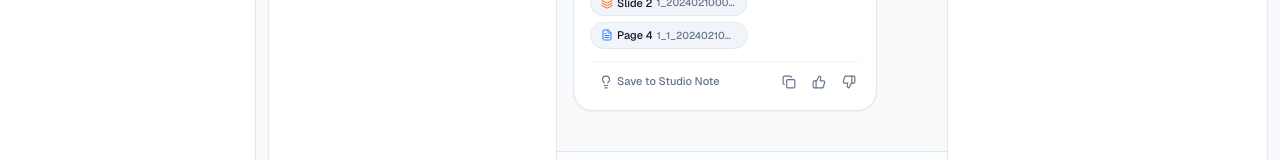
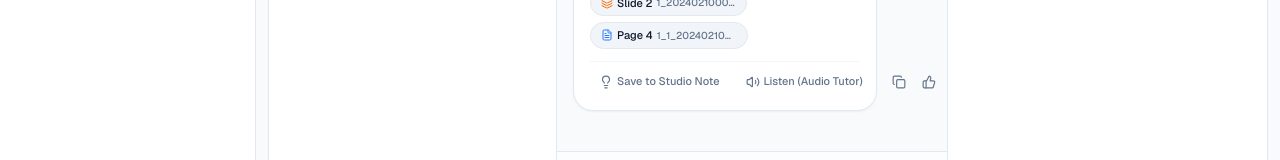
Before and after one commit to NamrataParalkar/LearnLoop-AI, a Next.js app in the folder frontend/: page /tutor in a window 1280 px wide. Both pictures are taken after a click on the button "Ask Tutor". Shown: the part 842-1002 px from the top of the page. Built offline with nearby package versions, Linux system fonts and the light colour scheme; no server answers.

Commit message:
feat(tutor): implement audio tutoring TTS with Indian languages support

```diff
--- a/frontend/src/app/(app)/tutor/page.tsx
+++ b/frontend/src/app/(app)/tutor/page.tsx
@@ -45,7 +45,10 @@ import {
   MessageSquareQuote,
   Check,
   Link as LinkIcon,
-  PlaySquare
+  PlaySquare,
+  Volume2,
+  VolumeX,
+  Mic
 } from "lucide-react";
 import { API_BASE_URL, getApiUrl } from "@/lib/config";
 
@@ -118,6 +121,44 @@ export default function GeminiNotebookTutor() {
   const [rightPanelTab, setRightPanelTab] = useState<"viewer" | "studio">("studio");
   const [viewerContent, setViewerContent] = useState<CitationItem | null>(null);
   const [copiedId, setCopiedId] = useState<string | number | null>(null);
+  const [speakingMsgId, setSpeakingMsgId] = useState<string | number | null>(null);
+
+  // Audio Speech Synthesis (TTS Requirement 6.e)
+  const toggleSpeech = (text: string, msgId: string | number) => {
+    if (typeof window === "undefined" || !("speechSynthesis" in window)) {
+      alert("Text-to-speech audio is not supported in this browser.");
+      return;
+    }
+
+    if (speakingMsgId === msgId) {
+      window.speechSynthesis.cancel();
+      setSpeakingMsgId(null);
+      return;
+    }
+
+    window.speechSynthesis.cancel();
+    // Clean text of markdown asterisks and hash symbols for smooth natural audio speech
+    const cleanText = text
+      .replace(/[*#_`>]/g, "")
+      .replace(/\[\d+\]/g, "")
+      .replace(/https?:\/\/\S+/g, "");
+
+    const utterance = new SpeechSynthesisUtterance(cleanText);
+    if (language === "Hindi") {
+      utterance.lang = "hi-IN";
+    } else if (language === "Marathi") {
+      utterance.lang = "mr-IN";
+    } else {
+      utterance.lang = "en-US";
+    }
+    utterance.rate = 1.0;
+
+    utterance.onend = () => setSpeakingMsgId(null);
+    utterance.onerror = () => setSpeakingMsgId(null);
+
+    setSpeakingMsgId(msgId);
+    window.speechSynthesis.speak(utterance);
+  };
 
   // Collapsible Side Panels State
   const [isLeftCollapsed, setIsLeftCollapsed] = useState(false);
@@ -1591,7 +1632,7 @@ A: The system tolerates up to f Byzantine faults in a network of 3f + 1 nodes un
                         </div>
                       )}
 
-                      {/* Action Bar (Save to Studio Note, Copy, Feedback) */}
+                      {/* Action Bar (Save to Studio Note, Audio Read Aloud, Copy, Feedback) */}
                       {m.role === "assistant" && (
                         <div className="flex items-center gap-2 mt-3 pt-2 text-muted-foreground border-t border-border/40">
                           <Button
@@ -1602,6 +1643,25 @@ A: The system tolerates up to f Byzantine faults in a network of 3f + 1 nodes un
                           >
                             <Lightbulb className="h-3 w-3" />
                             Save to Studio Note
+                          </Button>
+                          <Button
+                            variant="ghost"
+                            size="sm"
+                            className={`h-6 px-2 text-[11px] gap-1 transition-colors ${speakingMsgId === m.id ? "text-primary font-semibold bg-primary/10" : "hover:text-primary"}`}
+                            onClick={() => toggleSpeech(m.content, m.id)}
+                            title={speakingMsgId === m.id ? "Stop reading aloud" : "Read aloud (Audio Tutor)"}
+                          >
+                            {speakingMsgId === m.id ? (
+                              <>
+                                <VolumeX className="h-3 w-3 text-primary animate-pulse" />
+                                Stop Audio
+                              </>
+                            ) : (
+                              <>
+                                <Volume2 className="h-3 w-3" />
+                                Listen (Audio Tutor)
+                              </>
+                            )}
                           </Button>
                           <div className="flex-1" />
                           <button
```
